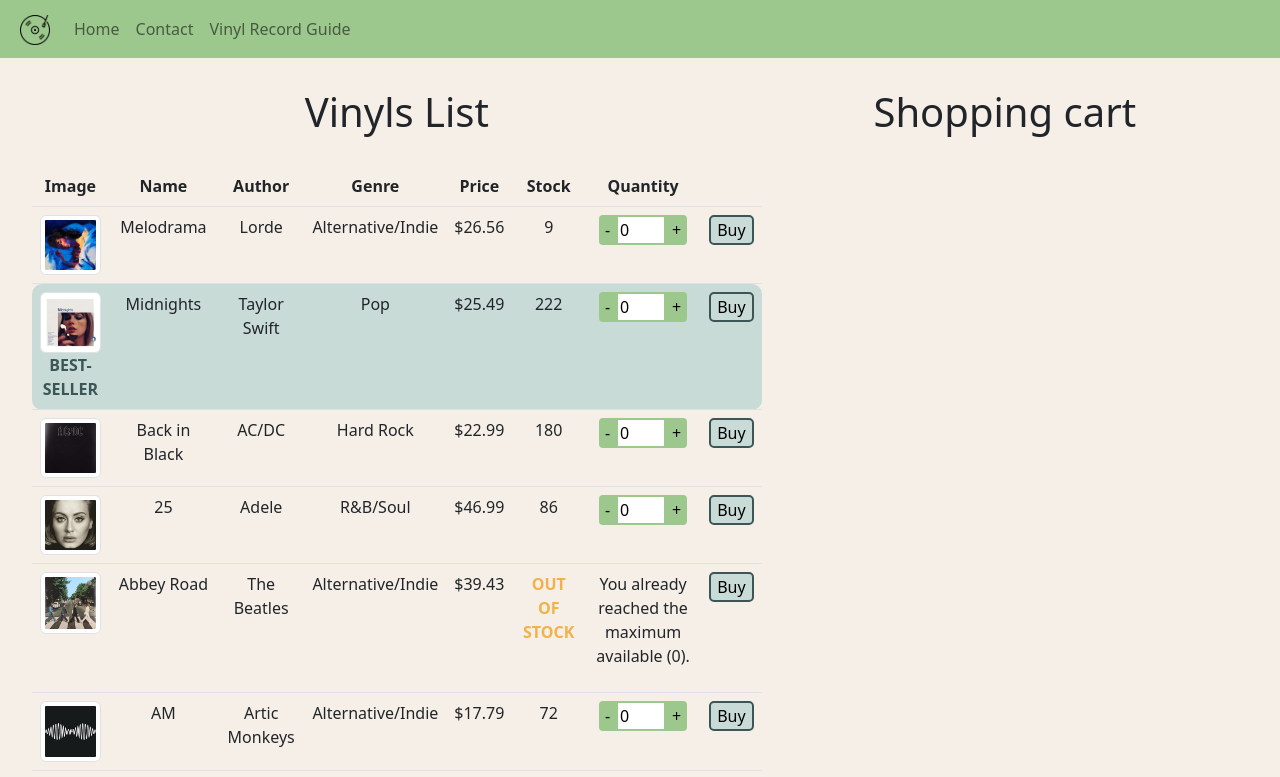
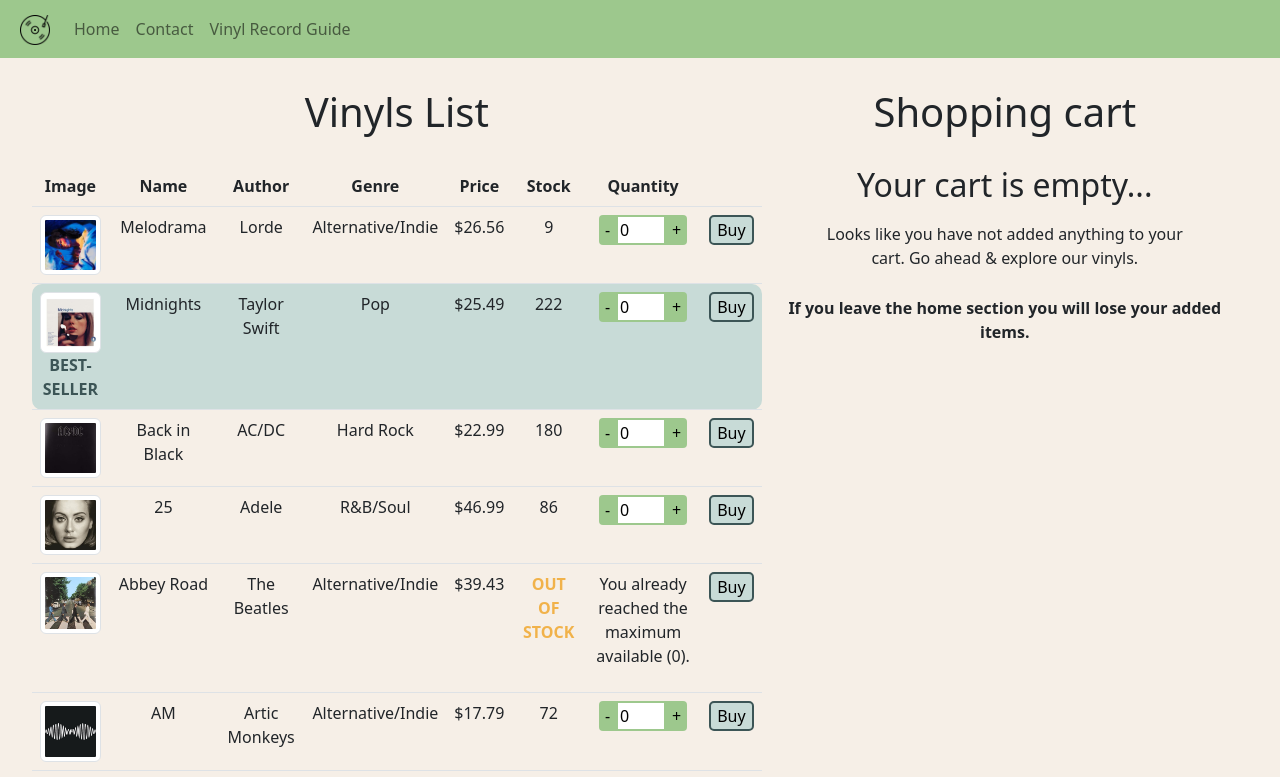
Before and after one commit to atomasr/vinylstore-angular, an Angular app: page /home in a window 1280 px wide. Shown: the top 777 px of the page. Built offline with nearby package versions, Linux system fonts and the light colour scheme.

Commit message:
Cambios en el carrito.

```diff
--- a/src/app/cart/cart.component.html
+++ b/src/app/cart/cart.component.html
@@ -1,5 +1,12 @@
 <h1>Shopping cart</h1>
 <ul>
+    <ng-container *ngIf="(cartList$ | async) as result1">
+        <div *ngIf="result1.length == 0">
+            <h2>Your cart is empty...</h2>
+            <p>Looks like you have not added anything to your cart. Go ahead & explore our vinyls.</p>
+            <b>If you leave the home section you will lose your added items.</b>
+        </div>
+    </ng-container>
     <li *ngFor="let vinyl of cartList$ | async">
         <img width="100px" class="img-thumbnail" src="{{vinyl.img}}">
         <p>You added {{vinyl.quantity}} copies of the album called {{vinyl.name}} to the cart.</p>
--- a/src/app/cart/cart.component.scss
+++ b/src/app/cart/cart.component.scss
@@ -18,3 +18,7 @@
     background-color: #3C5556;
     color: #F6EFE7;
 }
+
+p {
+    padding: 10px 60px 10px 60px;
+}
```
Also changed, not shown: 1 other file (tests, documents, lock files or other folders).
